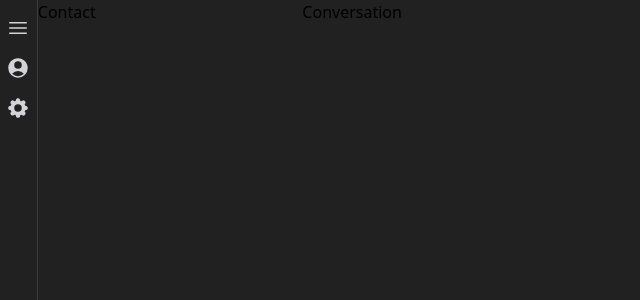
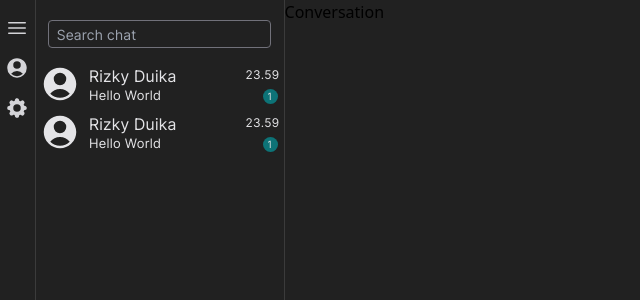
Before and after one commit to ComRV/chatApp, a Next.js app: page /chat in a window 1280 px wide. Shown: the top 300 px of the page, without its empty margins (0-640 px from the left). Built offline with nearby package versions, Linux system fonts and the light colour scheme.

Commit message:
create contact component

```diff
--- a/components/Contact.jsx
+++ b/components/Contact.jsx
@@ -1,5 +1,39 @@
 const Contact = () => {
-	return <div className="basis-[7cm]">Contact</div>;
+	return (
+		<div className="basis-[7cm] flex flex-col border-r border-r-[#3b3b3b]">
+			<input
+				type="text"
+				className="w-[90%] h-[2em] text-zinc-200 self-center tracking-wider duration-150 mt-5 mb-3 rounded border border-zinc-500 bg-transparent pl-2 text-sm focus:ring-zinc-300 font-intertight"
+				placeholder="Search chat"
+			/>
+			<div className="grid grid-cols-5 grid-rows-2 text-zinc-200 font-intertight tracking-wider hover:bg-[#323232d3] cursor-pointer duration-100">
+				<svg xmlns="http://www.w3.org/2000/svg" viewBox="0 0 24 24" fill="currentColor" className="w-10 h-10 row-span-2 place-self-center">
+					<path
+						fillRule="evenodd"
+						d="M18.685 19.097A9.723 9.723 0 0021.75 12c0-5.385-4.365-9.75-9.75-9.75S2.25 6.615 2.25 12a9.723 9.723 0 003.065 7.097A9.716 9.716 0 0012 21.75a9.716 9.716 0 006.685-2.653zm-12.54-1.285A7.486 7.486 0 0112 15a7.486 7.486 0 015.855 2.812A8.224 8.224 0 0112 20.25a8.224 8.224 0 01-5.855-2.438zM15.75 9a3.75 3.75 0 11-7.5 0 3.75 3.75 0 017.5 0z"
+						clipRule="evenodd"
+					/>
+				</svg>
+				<span className="row-span-1 col-start-2 col-end-5 ml-1 relative top-1">Rizky Duika</span>
+				<span className="row-span-2 col-start-2 col-end-5 ml-1 text-[13px] relative top-0.5">Hello World</span>
+				<span className="row-start-1 col-start-5 text-right text-xs relative left-1 top-[3px] place-self-center">23.59</span>
+				<span className="row-start-2 col-start-5 text-[10px] text-center rounded-full relative place-self-end right-1.5 bottom-[4.5px] w-[15px] h-[15px] bg-[#0D7377]">1</span>
+			</div>
+			<div className="grid grid-cols-5 grid-rows-2 text-zinc-200 font-intertight tracking-wider hover:bg-[#323232d3] cursor-pointer duration-100">
+				<svg xmlns="http://www.w3.org/2000/svg" viewBox="0 0 24 24" fill="currentColor" className="w-10 h-10 row-span-2 place-self-center">
+					<path
+						fillRule="evenodd"
+						d="M18.685 19.097A9.723 9.723 0 0021.75 12c0-5.385-4.365-9.75-9.75-9.75S2.25 6.615 2.25 12a9.723 9.723 0 003.065 7.097A9.716 9.716 0 0012 21.75a9.716 9.716 0 006.685-2.653zm-12.54-1.285A7.486 7.486 0 0112 15a7.486 7.486 0 015.855 2.812A8.224 8.224 0 0112 20.25a8.224 8.224 0 01-5.855-2.438zM15.75 9a3.75 3.75 0 11-7.5 0 3.75 3.75 0 017.5 0z"
+						clipRule="evenodd"
+					/>
+				</svg>
+				<span className="row-span-1 col-start-2 col-end-5 ml-1 relative top-1">Rizky Duika</span>
+				<span className="row-span-2 col-start-2 col-end-5 ml-1 text-[13px] relative top-0.5">Hello World</span>
+				<span className="row-start-1 col-start-5 text-right text-xs relative left-1 top-[3px] place-self-center">23.59</span>
+				<span className="row-start-2 col-start-5 text-[10px] text-center rounded-full relative place-self-end right-1.5 bottom-[4.5px] w-[15px] h-[15px] bg-[#0D7377]">1</span>
+			</div>
+		</div>
+	);
 };
 
 export default Contact;
--- a/components/Conversation.jsx
+++ b/components/Conversation.jsx
@@ -1,5 +1,5 @@
 const Conversation = () => {
-	return <div>Conversation</div>;
+	return <div className="basis-[28cm]">Conversation</div>;
 };
 
 export default Conversation;
--- a/components/layout/Auth.jsx
+++ b/components/layout/Auth.jsx
@@ -3,7 +3,7 @@ const Auth = ({ children }) => {
 	return (
 		<div className="bg-main h-screen text-white flex min-w-full container">
 			<Loading>
-				<div className="text-white container w-2/3 rounded-md h-[55%] m-auto border border-zinc-800 bg-[#212121] md:w-2/4 lg:w-1/3">{children}</div>
+				<div className="text-white container w-2/3 rounded-md h-[9.8cm] m-auto border border-zinc-800 bg-[#212121] md:w-2/4 lg:w-1/3">{children}</div>
 			</Loading>
 		</div>
 	);
--- a/pages/index.jsx
+++ b/pages/index.jsx
@@ -18,6 +18,7 @@ export default function Home() {
 							type="text"
 							className="w-[90%] h-[2.5em] tracking-wider duration-150 mt-1 m-auto rounded border border-zinc-500 bg-transparent pl-2 text-sm focus:ring-zinc-300 font-intertight"
 							required="true"
+							placeholder="Username"
 						/>
 					</div>
 					<div className="flex flex-col my-4">
@@ -26,6 +27,7 @@ export default function Home() {
 							type="password"
 							className="w-[90%] h-[2.5em] tracking-wider duration-150 mt-1 m-auto rounded border border-zinc-500 bg-transparent pl-2 text-sm focus:ring-zinc-300"
 							required="true"
+							placeholder="Password"
 						/>
 					</div>
 					<div className="flex flex-col">
--- a/pages/register.jsx
+++ b/pages/register.jsx
@@ -17,6 +17,7 @@ const register = () => {
 							type="email"
 							className="w-[90%] h-[2.5em] tracking-wider duration-150 mt-1 m-auto rounded border border-zinc-500 bg-transparent pl-2 text-sm focus:ring-zinc-300 font-intertight"
 							required="true"
+							placeholder="Email"
 						/>
 					</div>
 					<div className="flex flex-col mt-4">
@@ -25,6 +26,7 @@ const register = () => {
 							type="text"
 							className="w-[90%] h-[2.5em] tracking-wider duration-150 mt-1 m-auto rounded border border-zinc-500 bg-transparent pl-2 text-sm focus:ring-zinc-300 font-intertight"
 							required="true"
+							placeholder="Username"
 						/>
 					</div>
 					<div className="flex flex-col my-4">
@@ -33,6 +35,7 @@ const register = () => {
 							type="password"
 							className="w-[90%] h-[2.5em] tracking-wider duration-150 mt-1 m-auto rounded border border-zinc-500 bg-transparent pl-2 text-sm focus:ring-zinc-300"
 							required="true"
+							placeholder="Password"
 						/>
 					</div>
 					<div className="flex flex-col">
```
